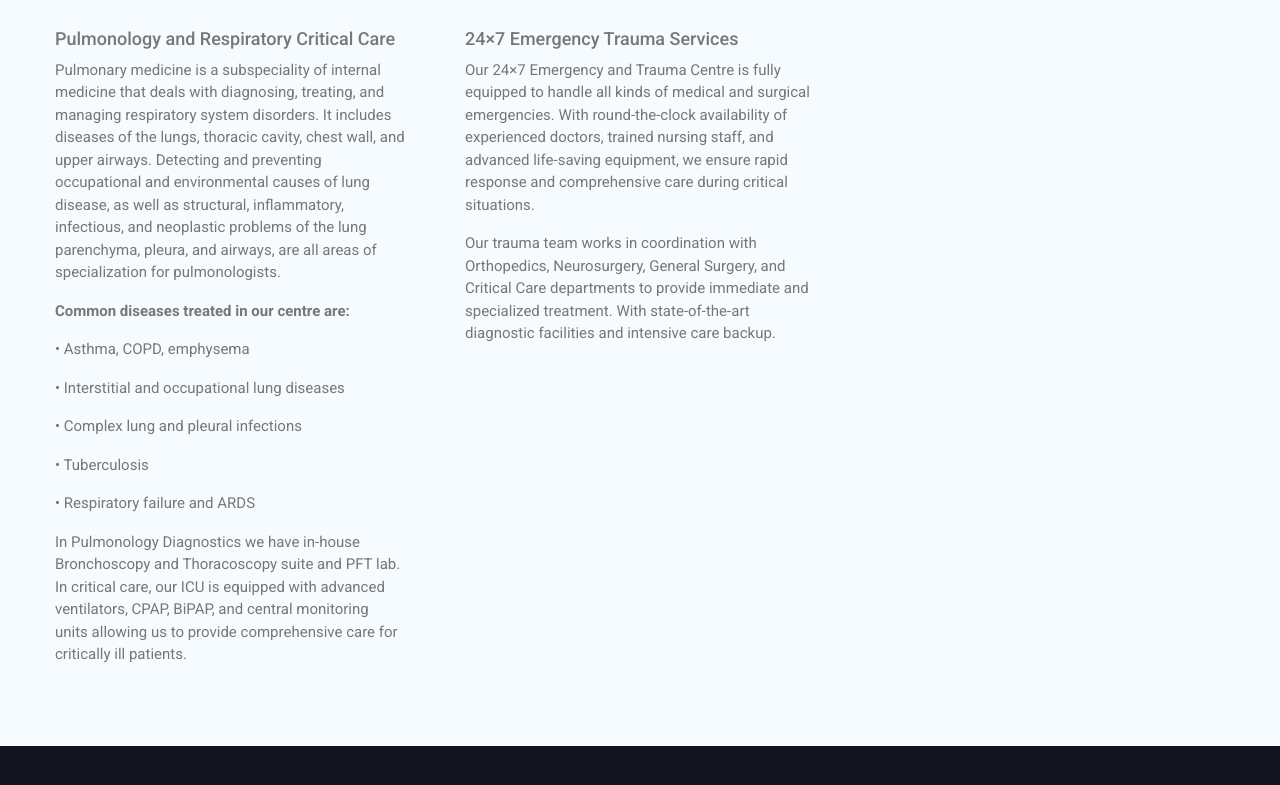
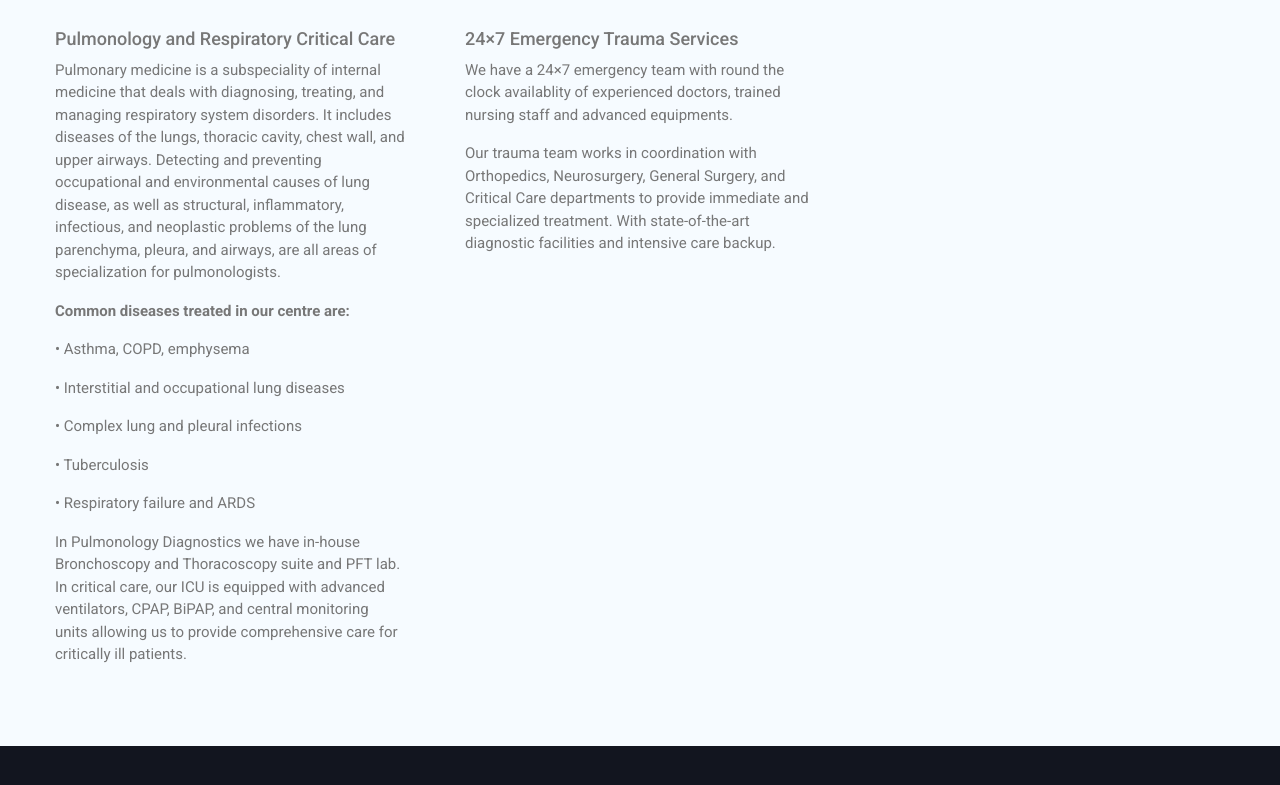
Before and after one commit to navjotcheema97/cheemahospital, a plain HTML site: page services.html in a window 1280 px wide. Shown: the part 2712-3497 px from the top of the page. Drawn offline with Linux system fonts and the light colour scheme.

Commit message:
Updae content

```diff
--- a/services.html
+++ b/services.html
@@ -343,9 +343,7 @@
                             </div>
                             <div class="xtd-card__content">
                                 <p>
-                                    Our 24×7 Emergency and Trauma Centre is fully equipped to handle all kinds of medical and surgical emergencies.
-                                    With round-the-clock availability of experienced doctors, trained nursing staff, and advanced life-saving
-                                    equipment, we ensure rapid response and comprehensive care during critical situations.
+                                    We have a 24×7 emergency team with round the clock availablity of experienced doctors, trained nursing staff and advanced equipments.
                                 </p>
 
                                     <p>
```
